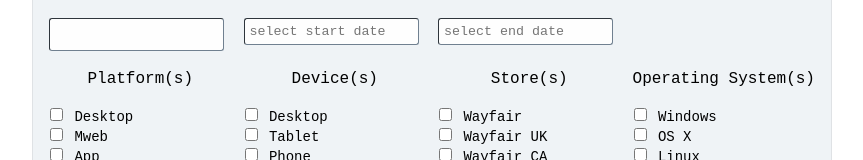
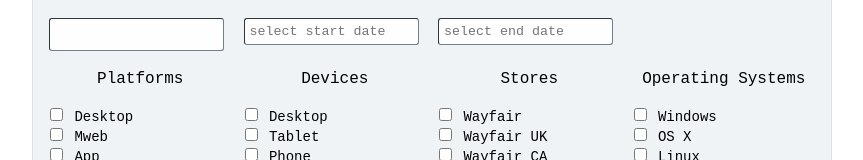
Before and after one commit to keenanthomson/scriptGenerator, a React app: page / in a window 1280 px wide. Shown: the part 247-407 px from the top of the page, without its empty margins (1-864 px from the left). Built offline with nearby package versions, Linux system fonts and the light colour scheme; the HTML template or start-up script is replaced by a standard one.

Commit message:
More script2 updates

```diff
--- a/client/src/app.jsx
+++ b/client/src/app.jsx
@@ -155,10 +155,10 @@
           <DatePicker dateFormat="yyyy-MM-dd" placeholderText="select start date" className="entry-input" name="startDate" maxDate={new Date()} selected={StartDate} onChange={(e) => setStartDate(e)}/>
           <DatePicker dateFormat="yyyy-MM-dd" placeholderText="select end date" className="entry-input" name="endDate" minDate={StartDate} maxDate={new Date()} selected={EndDate} onChange={(e) => setEndDate(e)}/>
           <div></div>
-          <div className="input-name"><span>Platform(s)</span></div>
-          <div className="input-name"><span>Device(s)</span></div>
-          <div className="input-name"><span>Store(s)</span></div>
-          <div className="input-name"><span>Operating System(s)</span></div>
+          <div className="input-name"><span>Platforms</span></div>
+          <div className="input-name"><span>Devices</span></div>
+          <div className="input-name"><span>Stores</span></div>
+          <div className="input-name"><span>Operating Systems</span></div>
           <div className="checkbox-div" onChange={(e) => updateStateArray(e, Platforms, setPlatforms)}>
             <input type="checkbox" value="1"/> Desktop<br/>
             <input type="checkbox" value="2"/> Mweb<br/>
```
Also changed, not shown: 1 other file (tests, documents, lock files or other folders).
